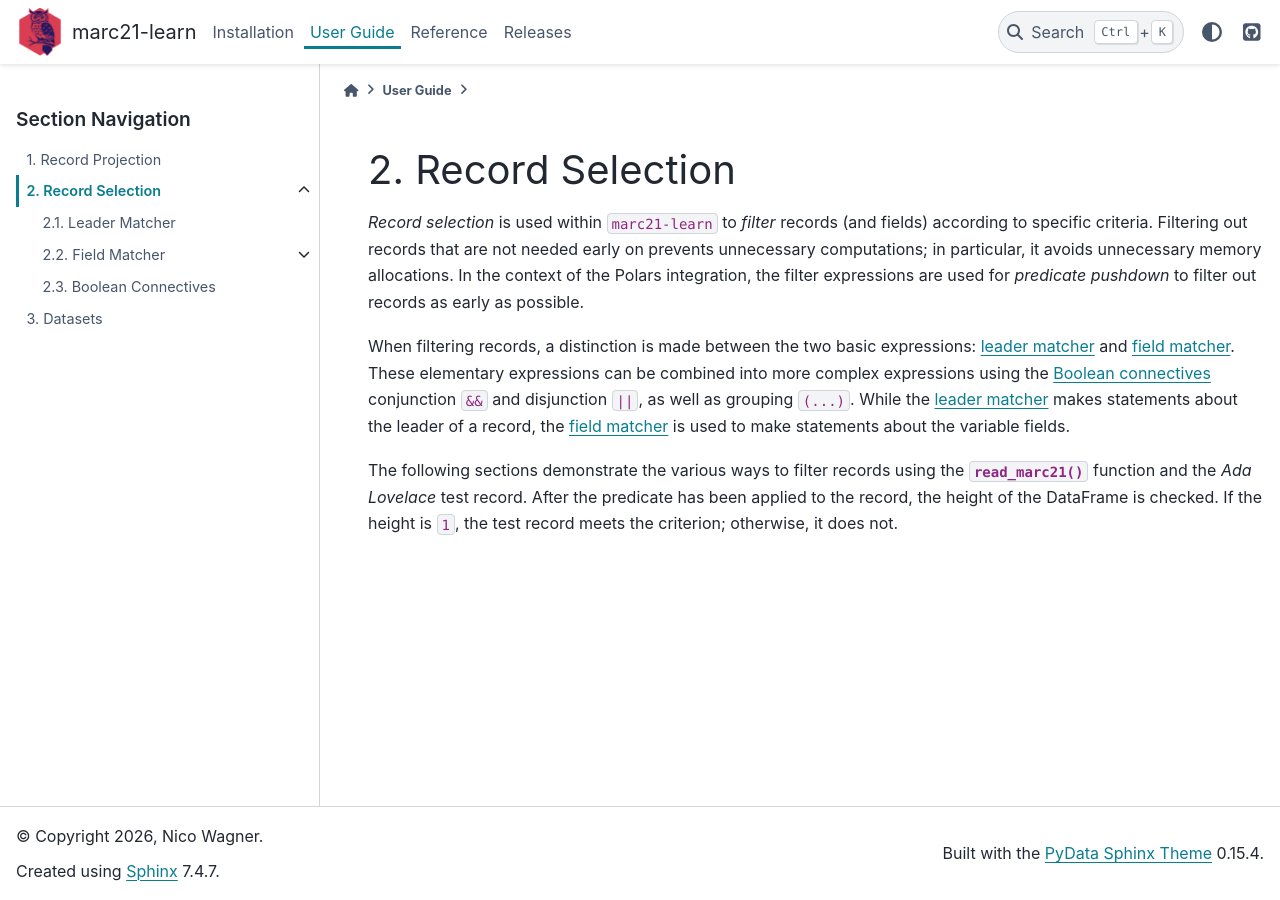
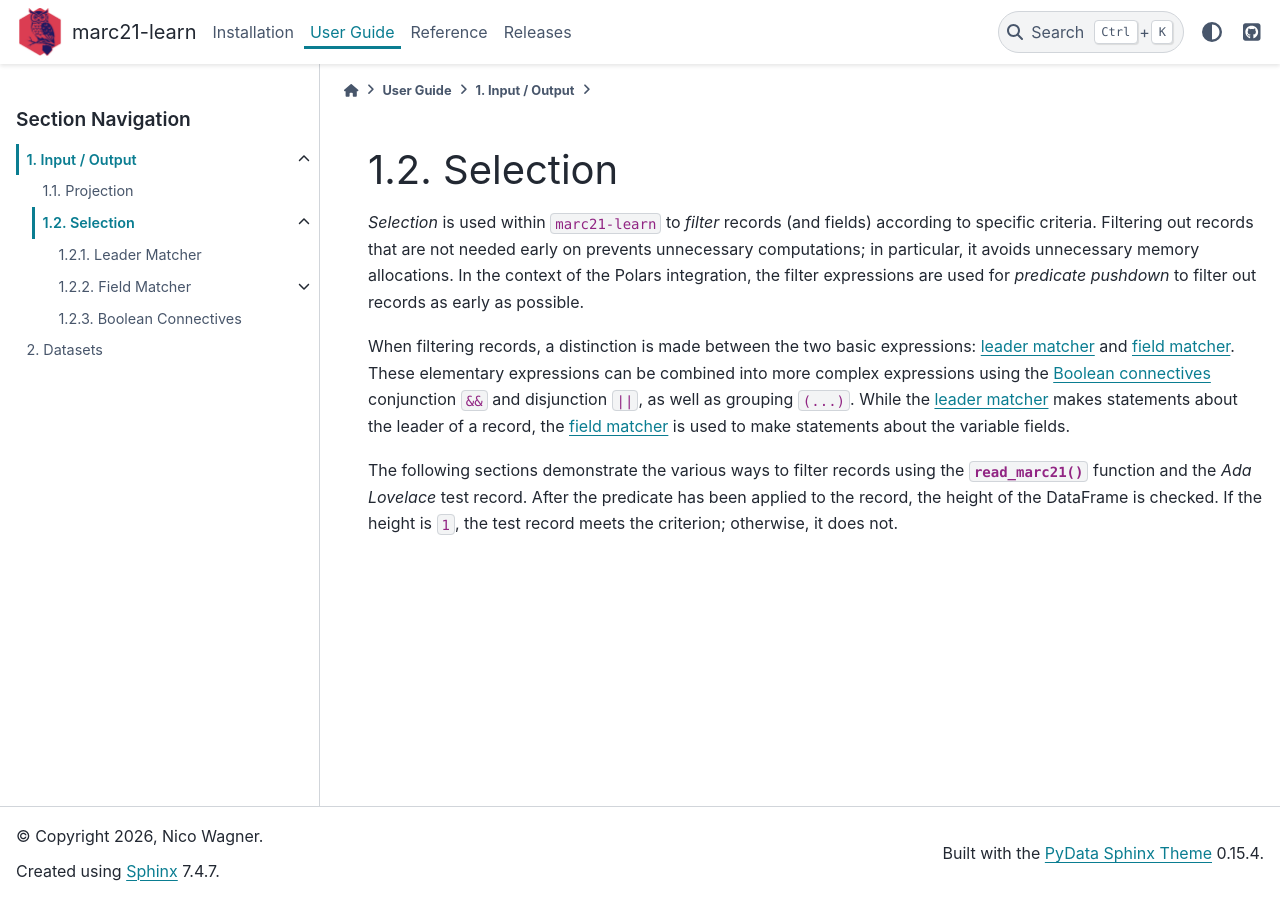
Before and after one commit to deutsche-nationalbibliothek/marc21-rs, a Sphinx documentation site: the page built from py/marc21-learn/doc/user-guide/io/selection/index.rst, in a window 1280 px wide. Built offline with Sphinx 7.4.7 and the PyData theme 0.15.4, drawn with Linux system fonts in a browser that asks for light colours; the version number could not be read and is left out.

Commit message:
learn: cleanup documentation (#398)
Signed-off-by: Nico Wagner <n.wagner@dnb.de>

```diff
--- a/py/marc21-learn/doc/reference/io.rst
+++ b/py/marc21-learn/doc/reference/io.rst
@@ -6,6 +6,10 @@ marc21\_learn.io
 
 .. automodule:: marc21_learn.io
 
+
+
+
+.. _ref-polars-integration:
 
 Polars Integration
 ------------------
--- a/py/marc21-learn/doc/user-guide/index.rst
+++ b/py/marc21-learn/doc/user-guide/index.rst
@@ -8,6 +8,5 @@ User Guide
    :numbered:
    :hidden:
 
-   projection
-   selection/index
+   io/index
    datasets
--- a/py/marc21-learn/doc/user-guide/projection.rst
+++ b/py/marc21-learn/doc/user-guide/io/projection.rst
@@ -1,8 +1,8 @@
 .. _ref-projection:
 
-=================
-Record Projection
-=================
+==========
+Projection
+==========
 
 In order to perform meaningful statistical data analytics or to
 create :ref:`datasets <ref-datasets>` for machine learning, the nested data
--- a/py/marc21-learn/doc/user-guide/selection/index.rst
+++ b/py/marc21-learn/doc/user-guide/io/selection/index.rst
@@ -1,14 +1,14 @@
 :html_theme.sidebar_secondary.remove:
 
-.. _ref-predicates:
+.. _ref-selection:
 
-================
-Record Selection
-================
+=========
+Selection
+=========
 
 .. currentmodule:: marc21_learn.io
 
-*Record selection* is used within ``marc21-learn`` to *filter* records (and
+*Selection* is used within ``marc21-learn`` to *filter* records (and
 fields) according to specific criteria. Filtering out records that are not
 needed early on prevents unnecessary computations; in particular, it avoids
 unnecessary memory allocations. In the context of the Polars integration, the
```
Also changed, not shown: py/marc21-learn/doc/user-guide/io/index.rst (added, +24 -0 lines), py/marc21-learn/doc/user-guide/io/selection/boolean-connectives.rst (renamed from py/marc21-learn/doc/user-guide/selection/boolean-connectives.rst), py/marc21-learn/doc/user-guide/io/selection/control-field-matcher.rst (renamed from py/marc21-learn/doc/user-guide/selection/control-field-matcher.rst), py/marc21-learn/doc/user-guide/io/selection/count-matcher.rst (renamed from py/marc21-learn/doc/user-guide/selection/count-matcher.rst), py/marc21-learn/doc/user-guide/io/selection/data-field-matcher.rst (renamed from py/marc21-learn/doc/user-guide/selection/data-field-matcher.rst), py/marc21-learn/doc/user-guide/io/selection/exists-matcher.rst (renamed from py/marc21-learn/doc/user-guide/selection/exists-matcher.rst), py/marc21-learn/doc/user-guide/io/selection/field-matcher.rst (renamed from py/marc21-learn/doc/user-guide/selection/field-matcher.rst), py/marc21-learn/doc/user-guide/io/selection/indicator-matcher.rst (renamed from py/marc21-learn/doc/user-guide/selection/indicator-matcher.rst), py/marc21-learn/doc/user-guide/io/selection/leader-matcher.rst (renamed from py/marc21-learn/doc/user-guide/selection/leader-matcher.rst), py/marc21-learn/doc/user-guide/io/selection/tag-matcher.rst (renamed from py/marc21-learn/doc/user-guide/selection/tag-matcher.rst), 1 other file.
